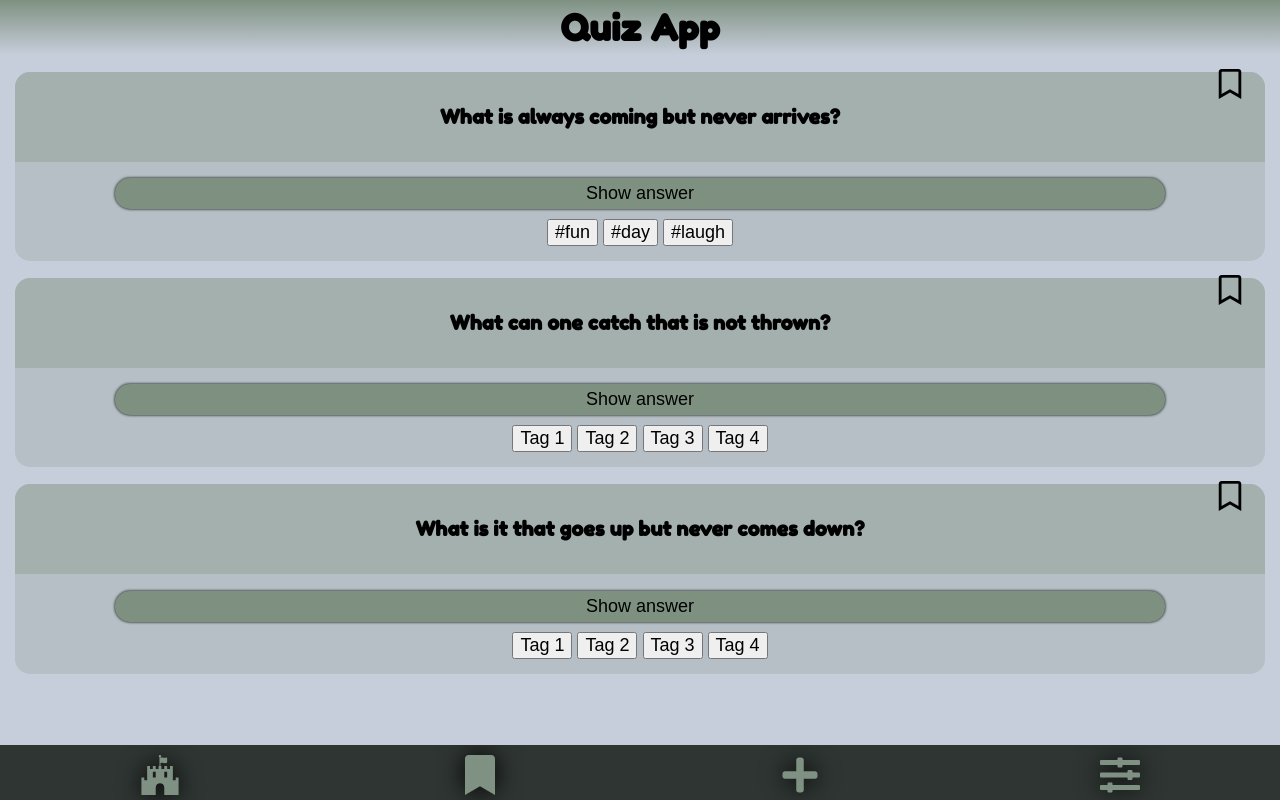
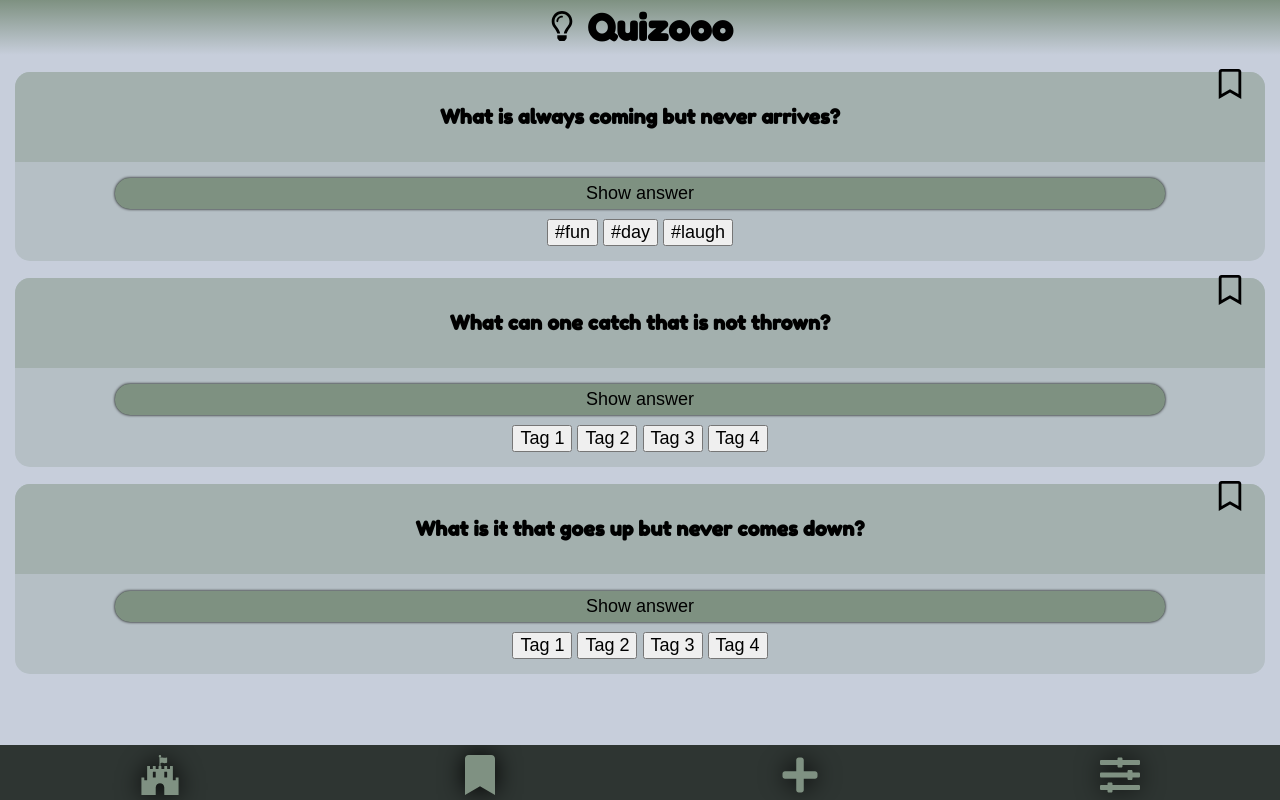
Before and after one commit to luziehtan/quiz-app, a website: page index.html in a window 1280 px wide. Drawn offline with Linux system fonts and the light colour scheme.

Commit message:
Add logo

```diff
--- a/index.html
+++ b/index.html
@@ -13,7 +13,14 @@
   </head>
   <body class="app-grid">
     <header class="app-grid__heading">
-      <h1 class="app-grid__header">Quiz App</h1>
+      <h1 class="app-grid__header">
+        <img
+          class="logo"
+          src="./lightbulb-regular.svg"
+          width="30"
+          height="30"
+        />Quizooo
+      </h1>
     </header>
     <main class="app-grid__content">
       <section class="quiz-card">
--- a/styles/_base.css
+++ b/styles/_base.css
@@ -34,3 +34,7 @@ h3 {
 button {
   font-size: 1em;
 }
+
+.logo {
+  margin-right: 10px;
+}
```
Also changed, not shown: lightbulb-regular.svg (added).
